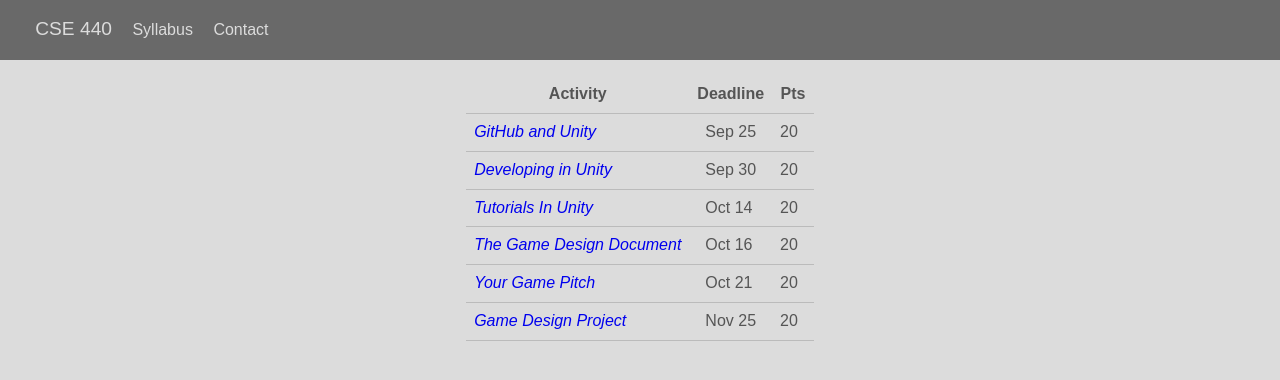
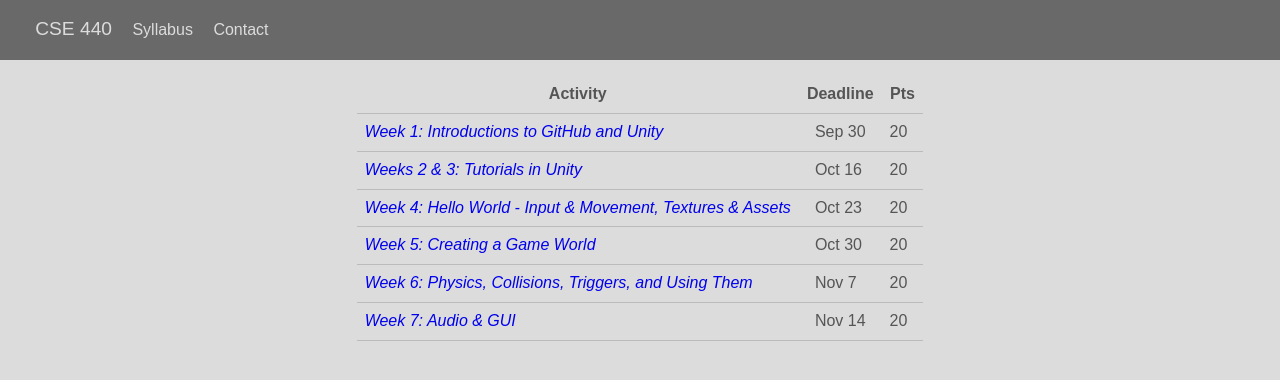
Before and after one commit to mcswedo/CSE440-2014, a Jekyll site: the page built from index.html, in a window 1280 px wide. Shown: the top 380 px of the page. Built offline with Jekyll 4.4.1, drawn with Linux system fonts in a browser that asks for light colours.

Commit message:
Major structure update, final lesson ideas posted.

```diff
--- /dev/null
+++ b/Audio-GUI.html
@@ -0,0 +1,6 @@
+---
+layout: default
+id: git
+title: Audio & GUI
+---
+<h1>Audio & GUI </h1>
--- a/Unity-1.html
+++ b/HelloWorld.html
@@ -1,12 +1,10 @@
 ---
 layout: default
 id: git
-title: Assignment 2 - Developing in Unity, Part 1
+title: Hello World - Input & Movement, Textures & Assets
 ---
 
-<h1>Developing Games in Unity, Part 1</h1>
-
-<h2>A "Hello World" Equivalent</h2>
+<h1>Hello World - Input & Movement, Textures & Assets</h1>
 
 <p>
 Create a new Unity Project named "Hello World" or something similar. Do not import any packages, and setup defaults for
--- a/Setup.html
+++ b/Introduction.html
@@ -1,10 +1,10 @@
 ---
 layout: default
 id: git
-title: Assignment 1 - GitHub and Unity
+title: Introductions to GitHub and Unity
 ---
 
-<h1>GitHub and Unity</h1>
+<h1>Introductions to GitHub and Unity</h1>
 
 <h2>Overview</h2>
 
--- a/js/index.js
+++ b/js/index.js
@@ -1,12 +1,12 @@
 (function() {
 
   schedule = [
-    ['Lesson 1 - GitHub and Unity',	20, new Date('2014-09-25T23:59:59'), '<a href="Setup.html">GitHub and Unity</a>'],
-    ['Lesson 2 - Developing in Unity', 	20, new Date('2014-09-30T23:59:59'), '<a href="Unity-1.html">Developing in Unity</a>'],
-    ['Lesson 3 - Tutorials in Unity', 20, new Date('2014-10-14T23:59:59'), '<a href="Tutorials.html">Tutorials In Unity</a>'],
-    ['Lesson 4 - The Game Design Document', 20, new Date('2014-10-16T23:59:59'), '<a href="GDD.html">The Game Design Document</a>'],
-    ['Lesson 5 - Your Game Pitch', 20, new Date('2014-10-21T23:59:59'), '<a href="Pitch.html">Your Game Pitch</a>'],
-    ['Lesson 6 - Game Design Project', 20, new Date('2014-11-25T23:59:59'), '<a href="Project.html">Game Design Project</a>']
+    ['Lesson 1 - Introductions to GitHub and Unity',	20, new Date('2014-09-30T23:59:59'), '<a href="Introduction.html">Week 1: Introductions to GitHub and Unity</a>'],
+    ['Lesson 2 - Tutorials in Unity', 	20, new Date('2014-10-16T23:59:59'), '<a href="Tutorials.html">Weeks 2 & 3: Tutorials in Unity</a>'],
+    ['Lesson 3 - Hello World - Input & Movement, Textures & Assets', 20, new Date('2014-10-23T23:59:59'), '<a href="HelloWorld.html">Week 4: Hello World - Input & Movement, Textures & Assets</a>'],
+    ['Lesson 4 - Creating a Game World', 20, new Date('2014-10-30T23:59:59'), '<a href="GameWorld.html">Week 5: Creating a Game World</a>'],
+    ['Lesson 5 - Physics, Collisions, Triggers, and Using Them', 20, new Date('2014-11-07T23:59:59'), '<a href="Physics.html">Week 6: Physics, Collisions, Triggers, and Using Them</a>'],
+    ['Lesson 6 - Audio & GUI', 20, new Date('2014-11-14T23:59:59'), '<a href="Audio-GUI.html">Week 7: Audio & GUI</a>']
   ];
 
   app.onload = function() {
```
Also changed, not shown: GDD.html (deleted, +0 -14 lines), GameWorld.html (added, +7 -0 lines), Physics.html (added, +7 -0 lines), Pitch.html (deleted, +0 -7 lines), Project.html (deleted, +0 -7 lines).
